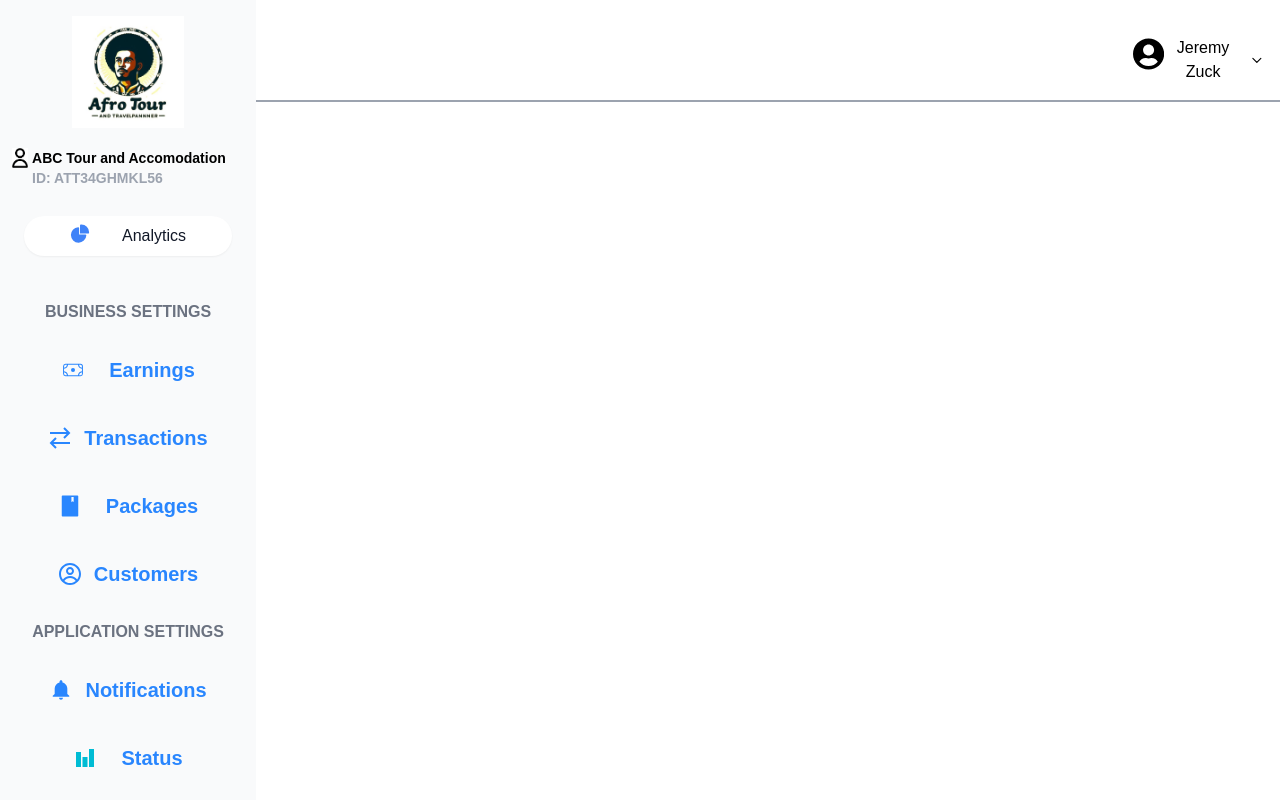
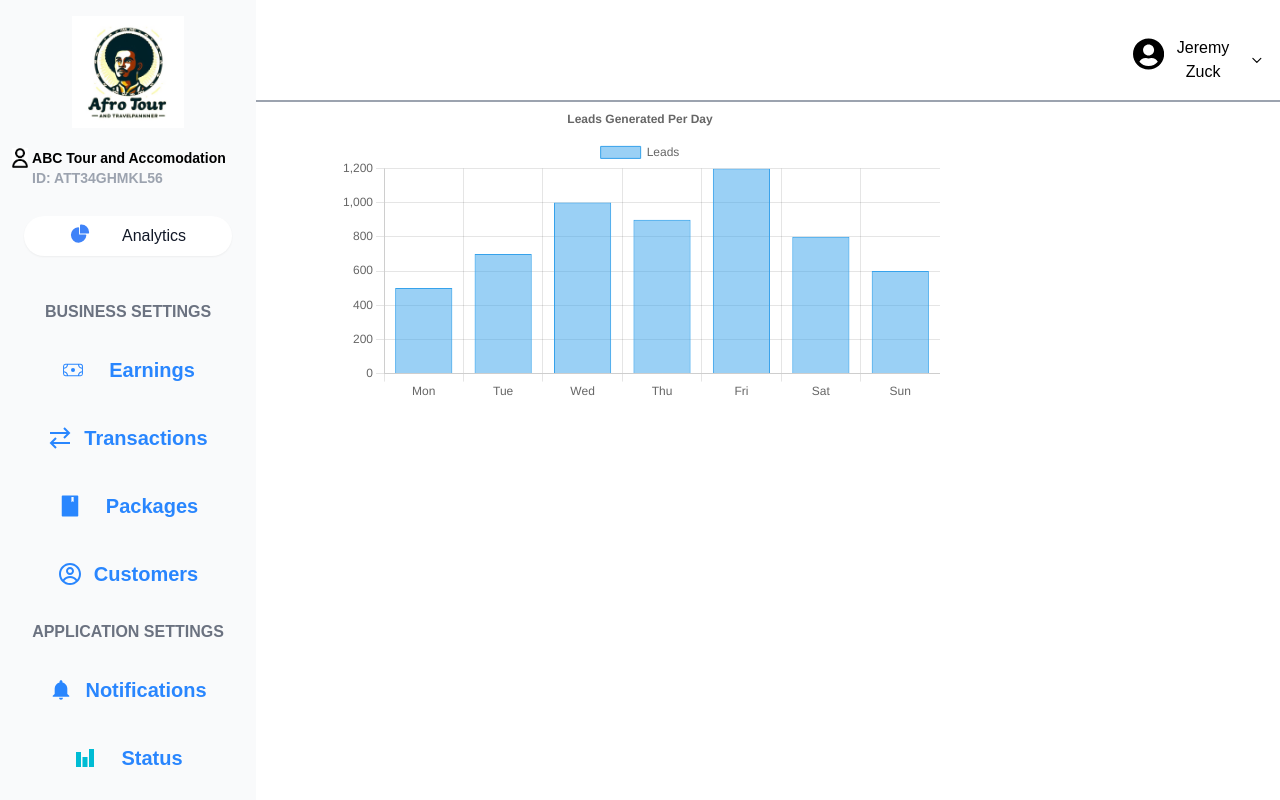
Before and after one commit to Sadikaman/GraduationProject_FrontEnd_outDated, a React (Vite) app: page /TpTransaction in a window 1280 px wide. Built offline with nearby package versions, Linux system fonts and the light colour scheme; a web font is replaced by a local one.

Commit message:
adding chart

```diff
--- a/src/pages/Tour.jsx
+++ b/src/pages/Tour.jsx
@@ -91,6 +91,7 @@ const Tour = () => {
             <Card
                 className='w-72 h-[320px] rounded-3xl relative overflow-hidden'
                 imgAlt={`Image of ${card.name}`}
+                 href='/Pricing.jsx'
                 style={{
                   backgroundImage: `url(${card.imageSrc})`,
                   backgroundSize: 'cover',
--- a/src/pages/TpTransaction.jsx
+++ b/src/pages/TpTransaction.jsx
@@ -1,28 +1,29 @@
-import React ,{ useState, useRef, useEffect }from 'react'
-import { FaUserCircle,FaMoneyBillWave ,FaPlus} from "react-icons/fa";
-import { Card,Dropdown,Sidebar,Datepicker,Progress } from "flowbite-react";
-import TravelProviderSidebadr from '../component/TravelProviderSidebadr'
-import { CiStar } from "react-icons/ci";
-import { PiHandWaving } from "react-icons/pi";
-import { IoIosPartlySunny ,IoIosWifi,IoMdDoneAll,IoMdClose} from "react-icons/io";
-import { PiAirplaneTakeoffBold } from "react-icons/pi";
-import { MdOutlineHotel } from "react-icons/md";
-import { IoLocationOutline,IoAirplane } from "react-icons/io5";
-import { SiEthiopianairlines } from "react-icons/si";
-import { GiCommercialAirplane } from "react-icons/gi";
-import { BiSolidLike } from "react-icons/bi";
-import { FaDollarSign, FaWifi, FaSun,FaStar,FaSatelliteDish,FaShieldAlt } from 'react-icons/fa'; // Import React icons
-import { MdDateRange,MdFavoriteBorder } from "react-icons/md";
-import AddPackageModal from '../component/AddPackageModal';
+import React from 'react';
+import { FaUserCircle } from "react-icons/fa";
+import { Dropdown } from "flowbite-react";
+import { GiPieChart } from "react-icons/gi";
+import TravelProviderSidebadr from '../component/TravelProviderSidebadr';
+import { Bar } from 'react-chartjs-2';
+import {
+  Chart as ChartJS,
+  CategoryScale,
+  LinearScale,
+  BarElement,
+  Title,
+  Tooltip,
+  Legend,
+} from 'chart.js';
 
-import { GiPieChart } from "react-icons/gi";
-"use client";
-
-import { Bar } from 'react-chartjs-2';
-
+ChartJS.register(
+  CategoryScale,
+  LinearScale,
+  BarElement,
+  Title,
+  Tooltip,
+  Legend
+);
 
 const TpTransaction = () => {
-
   const data = {
     labels: ['Mon', 'Tue', 'Wed', 'Thu', 'Fri', 'Sat', 'Sun'],
     datasets: [
@@ -49,21 +50,20 @@ const TpTransaction = () => {
     },
   };
 
-
   return (
     <>
-
-   <section className=' flex flex-col'>
+      <section className='flex flex-col'>
         <TravelProviderSidebadr />
         {/* //////////// */}
         <div className='flex justify-center w-full border-b-2 border-b-gray-400'>
-    <div className=' flex   mt-5 gap-[950px]  overflow-hidden '>
-
-   <h1 className='flex text-black text-2xl font-bold gap-2'><GiPieChart className='text-2xl'/>Transaction</h1>
-
+          <div className='flex mt-5 gap-[950px] overflow-hidden'>
+            <h1 className='flex text-black text-2xl font-bold gap-2'>
+              <GiPieChart className='text-2xl' />
+              Transaction
+            </h1>
             <div className='flex dark:bg-gray-900 w-full p-4'>
-     <FaUserCircle className='text-4xl ' />
-      <Dropdown inline label="Jeremy Zuck ">
+              <FaUserCircle className='text-4xl' />
+              <Dropdown inline label="Jeremy Zuck">
                 <Dropdown.Item>
                   <a
                     href="#"
@@ -92,12 +92,14 @@ const TpTransaction = () => {
             </div>
           </div>
         </div>
-
-
-
+        <div className='flex justify-center'>
+          <div className='w-[600px]'>
+          <Bar data={data} options={options} />
+          </div>
+        </div>
       </section>
     </>
-  )
-}
+  );
+};
 
-export default TpTransaction
+export default TpTransaction;
```
Lines whose indentation alone changed are shown as unchanged.
